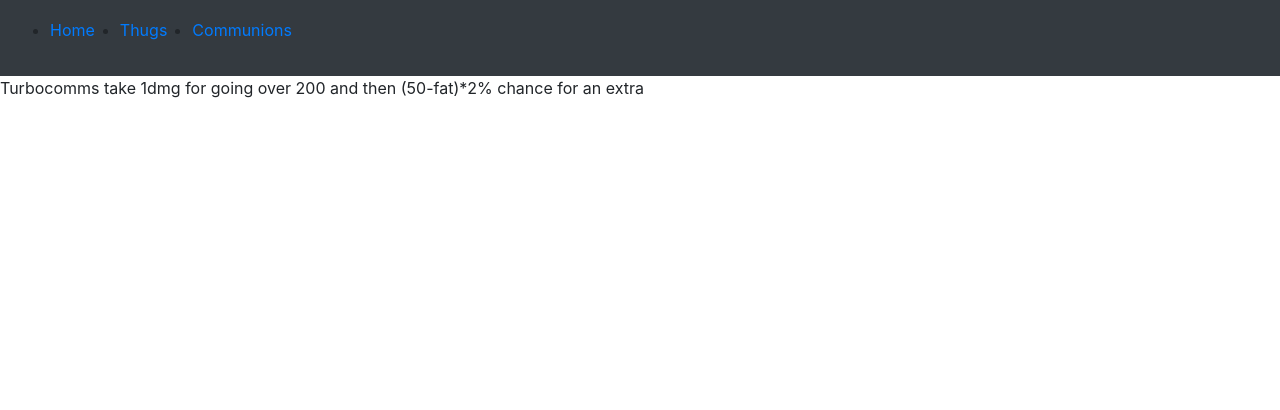
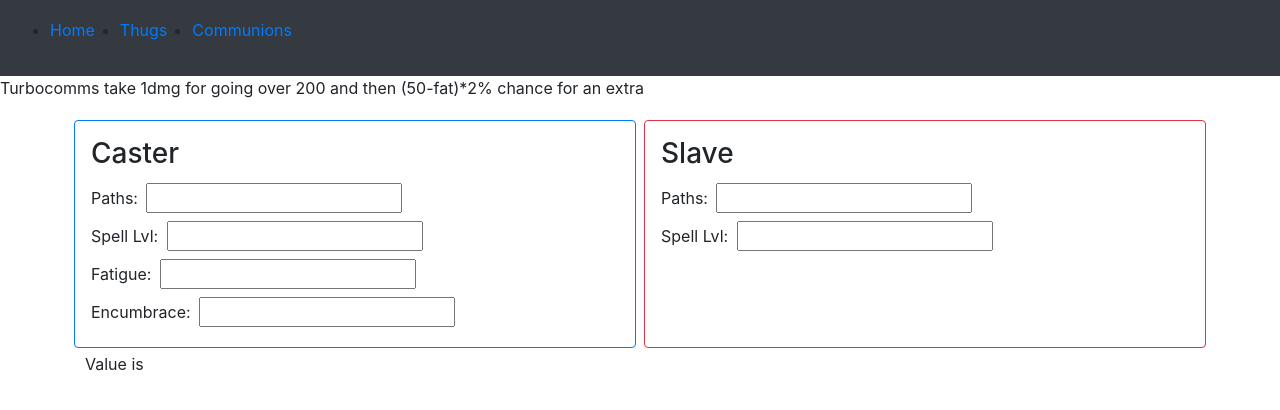
Before and after one commit to Chiirno/soroGuide, a React (Create React App) app: page /communions in a window 1280 px wide. Shown: the top 410 px of the page. Built offline with nearby package versions, Linux system fonts and the light colour scheme.

Commit message:
working on the comm calculator

```diff
--- /dev/null
+++ b/src/Components/CommCalc.jsx
@@ -0,0 +1,38 @@
+import React, { useState } from 'react'
+
+const ComCalc = () => {
+  const [masterPaths, setMasterPaths] = useState("")
+  const [spellFatigue, setSpellFatigue] = useState("")
+  const [spellLevel, setSpellLevel] = useState("")
+  const [masterEncumbrance, setMasterEncumbrance] = useState("")
+
+  const [slavePaths, setSlavePaths] = useState("")
+  const [slaveNumber, setSlaveNumber] = useState("")
+
+  return (
+    <div className="container">
+      <div className="row">
+        <div className="col-sm p-3 m-1 border border-primary rounded"> <h3>Caster</h3>
+          Paths: <input className="m-1" type="number" value={masterPaths}
+          onChange={e => setMasterPaths(e.target.value)}/><br/>
+          Spell Lvl: <input className="m-1" type="number" value={spellLevel}
+          onChange={e => setSpellLevel(e.target.value)}/><br/>
+          Fatigue: <input className="m-1" type="number" value={spellFatigue}
+          onChange={e => setSpellFatigue(e.target.value)}/><br/>
+          Encumbrace: <input className="m-1" type="number" value={masterEncumbrance}
+          onChange={e => setMasterEncumbrance(e.target.value)}/>
+        </div>
+
+        <div className="col-sm p-3 m-1 border border-danger rounded"> <h3>Slave</h3>
+          Paths: <input className="m-1" type="number" value={slavePaths}
+          onChange={e => setSlavePaths(e.target.value)}/><br/>
+          Spell Lvl: <input className="m-1" type="number" value={slaveNumber}
+          onChange={e => setSlaveNumber(e.target.value)}/><br/>
+        </div>
+      </div>
+      <p>Value is {masterPaths}</p>
+    </div>
+  )
+}
+
+export default ComCalc
--- a/src/Pages/Communions.jsx
+++ b/src/Pages/Communions.jsx
@@ -1,4 +1,5 @@
 import React from 'react'
+import CommCalc from '../Components/CommCalc';
 
 const Communions = () => {
   return (
@@ -6,6 +7,7 @@ const Communions = () => {
       <p>
         Turbocomms take 1dmg for going over 200 and then (50-fat)*2% chance for an extra
       </p>
+      <CommCalc />
     </div>
   )
 }
```
